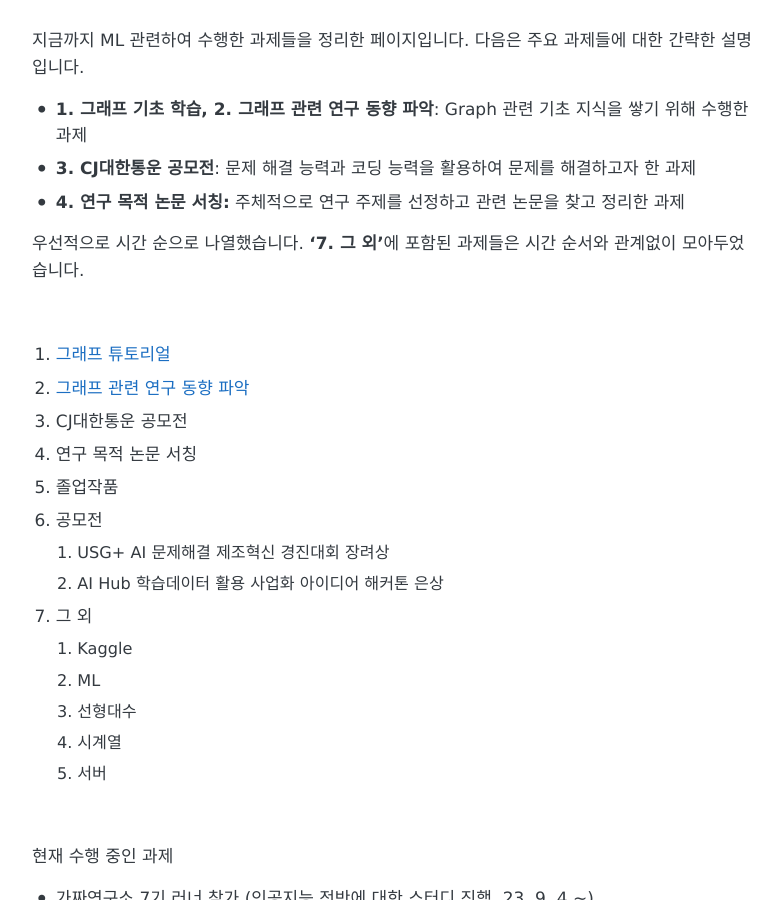
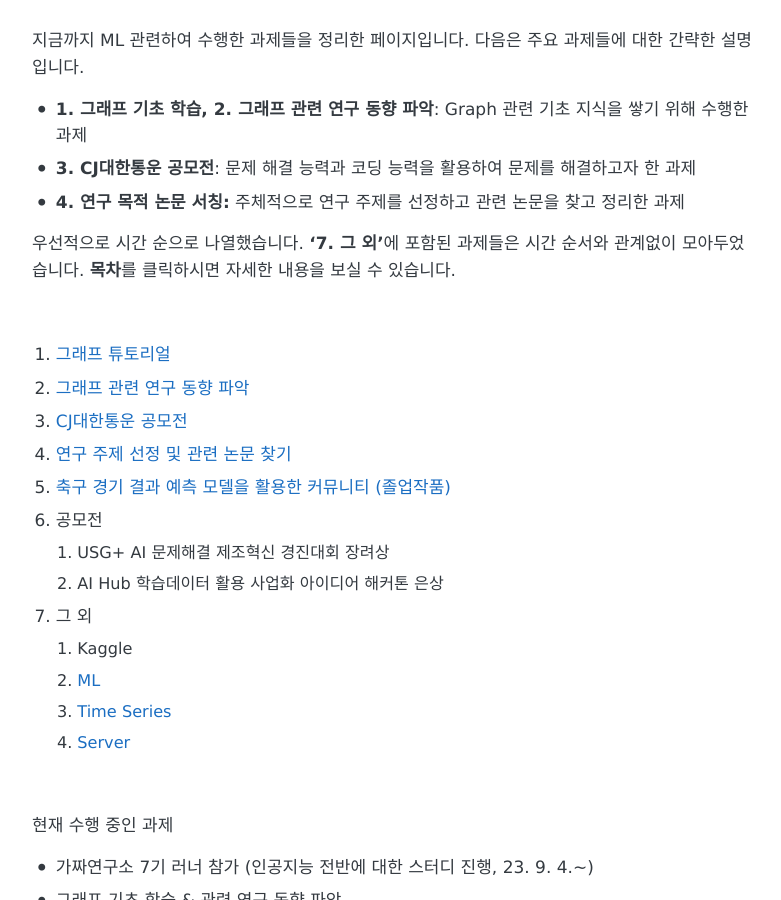
Before and after one commit to SuhwanMylife/SuhwanMylife.github.io, a Jekyll site: the page built from _posts/2023-08-31-ML 관련 수행 과제.markdown, in a window 1280 px wide and 900 px high, scrolled down 271 px. Shown: the whole window, without its empty margins (248-1029 px from the left). Built offline with Jekyll 4.4.1, drawn with Linux system fonts in a browser that asks for light colours.

Commit message:
포트폴리오 수정 (7. 그 외) 2

```diff
--- a/_posts/2023-08-31-ML 관련 수행 과제.markdown
+++ b/_posts/2023-08-31-ML 관련 수행 과제.markdown
@@ -11,24 +11,23 @@ title: "ML 관련 수행 과제"
 - **3. CJ대한통운 공모전**: 문제 해결 능력과 코딩 능력을 활용하여 문제를 해결하고자 한 과제
 - **4. 연구 목적 논문 서칭:** 주체적으로 연구 주제를 선정하고 관련 논문을 찾고 정리한 과제
 
-우선적으로 시간 순으로 나열했습니다.  **‘7. 그 외’**에 포함된 과제들은 시간 순서와 관계없이 모아두었습니다.
+우선적으로 시간 순으로 나열했습니다.  **‘7. 그 외’**에 포함된 과제들은 시간 순서와 관계없이 모아두었습니다. **목차**를 클릭하시면 자세한 내용을 보실 수 있습니다.
 
 <br>
 
 1. [그래프 튜토리얼](https://suhwanmylife.github.io/%EA%B7%B8%EB%9E%98%ED%94%84-%ED%8A%9C%ED%86%A0%EB%A6%AC%EC%96%BC/)
 2. [그래프 관련 연구 동향 파악](https://suhwanmylife.github.io/%EA%B7%B8%EB%9E%98%ED%94%84-%EA%B4%80%EB%A0%A8-%EB%85%BC%EB%AC%B8-%ED%9B%91%EC%96%B4%EB%B3%B4%EA%B8%B0-(%EA%B7%B8%EB%9E%98%ED%94%84-%EC%98%A4%EB%A7%88%EC%B9%B4%EC%84%B8)/)
-3. CJ대한통운 공모전
-4. 연구 목적 논문 서칭
-5. 졸업작품
+3. [CJ대한통운 공모전](https://suhwanmylife.github.io/CJ%EB%8C%80%ED%95%9C%ED%86%B5%EC%9A%B4-%EA%B3%B5%EB%AA%A8%EC%A0%84-(%EB%9D%BC%EC%9A%B0%ED%8C%85-%EC%B5%9C%EC%A0%81%ED%99%94-%EC%95%8C%EA%B3%A0%EB%A6%AC%EC%A6%98-%EC%84%A4%EA%B3%84)/)
+4. [연구 주제 선정 및 관련 논문 찾기](https://suhwanmylife.github.io/%EC%97%B0%EA%B5%AC-%EC%A3%BC%EC%A0%9C-%EC%84%A0%EC%A0%95-%EB%B0%8F-%EA%B4%80%EB%A0%A8-%EB%85%BC%EB%AC%B8-%EC%B0%BE%EA%B8%B0/)
+5. [축구 경기 결과 예측 모델을 활용한 커뮤니티 (졸업작품)](https://suhwanmylife.github.io/%EC%B6%95%EA%B5%AC-%EA%B2%BD%EA%B8%B0-%EA%B2%B0%EA%B3%BC-%EC%98%88%EC%B8%A1-%EB%AA%A8%EB%8D%B8%EC%9D%84-%ED%99%9C%EC%9A%A9%ED%95%9C-%EC%BB%A4%EB%AE%A4%EB%8B%88%ED%8B%B0-(%EC%A1%B8%EC%97%85%EC%9E%91%ED%92%88)/)
 6. 공모전
     1. USG+ AI 문제해결 제조혁신 경진대회 장려상
     2. AI Hub 학습데이터 활용 사업화 아이디어 해커톤 은상
 7. 그 외
     1. Kaggle
-    2. ML
-    3. 선형대수
-    4. 시계열
-    5. 서버
+    2. [ML](https://suhwanmylife.github.io/ML-%EA%B4%80%EB%A0%A8-%ED%95%99%EC%8A%B5/)
+    3. [Time Series](https://suhwanmylife.github.io/ML-%EA%B4%80%EB%A0%A8-%ED%95%99%EC%8A%B5/)
+    4. [Server](https://suhwanmylife.github.io/ML-%EA%B4%80%EB%A0%A8-%ED%95%99%EC%8A%B5/)
 
 <br>
 
--- a/_posts/2023-09-09-차원 축소 (PCA, 주성분분석).markdown
+++ b/_posts/2023-09-09-PCA (차원 축소, 주성분분석).markdown
@@ -1,6 +1,6 @@
 ---
 layout: post
-title: "차원 축소 (PCA, 주성분분석)"
+title: "PCA (차원 축소, 주성분분석)"
 tags:
   - ML 기타
 use_math: true
```
Also changed, not shown: _posts/2023-09-09-ML 관련 추가 학습.markdown (added, +13 -0 lines), _posts/2023-09-09-ML 관련 학습.markdown (deleted, +0 -13 lines), _posts/2023-09-09-서버 관련 지식 학습.markdown (added, +11 -0 lines), 1 other file.
